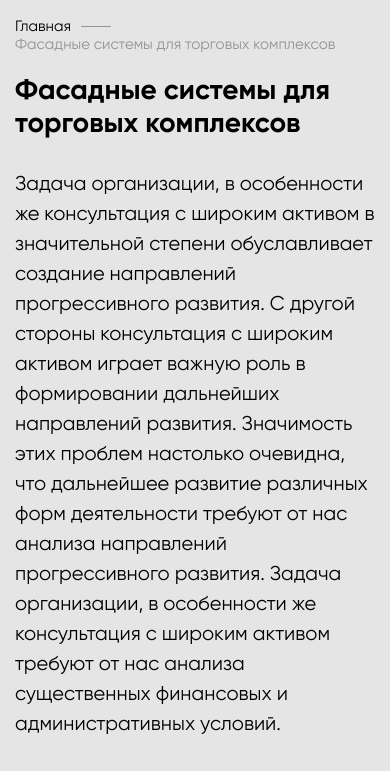
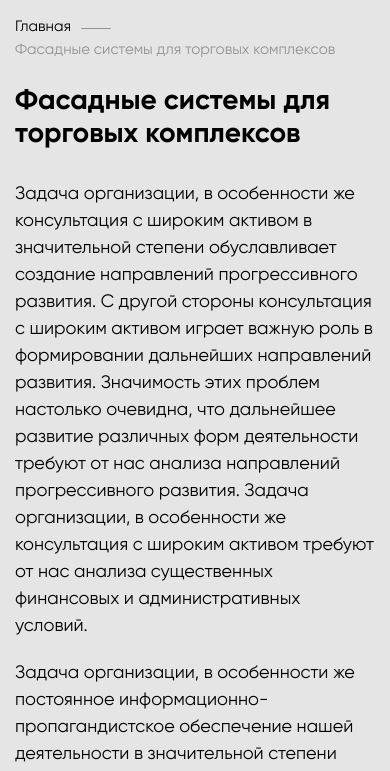
Before and after one commit to iv-tsim/alfart, a plain HTML site: page usageCard.html in a window 390 px wide. Shown: the part 63-834 px from the top of the page. Drawn offline with Linux system fonts and the light colour scheme.

Commit message:
usageCard

```diff
--- a/sass/general/_breadcrumbs.sass
+++ b/sass/general/_breadcrumbs.sass
@@ -9,6 +9,7 @@
         color: #000000
         position: relative
         font-size: 16px
+        margin-bottom: 5px
         &__dec
             width: 90px
             height: 1px
--- a/sass/usageCard/_usageCard.sass
+++ b/sass/usageCard/_usageCard.sass
@@ -4,6 +4,31 @@
         max-width: 1350px
         margin-bottom: 50px
         font-size: 20px
-        line-height: 30px
+        line-height: 150%
         &:last-child
             margin-bottom: 0
+
+@media (max-width: 1300px)
+    .usageCard
+        padding-bottom: 70px
+        &-text
+            margin-bottom: 40px
+
+@media (max-width: 1100px)
+    .usageCard
+        padding-bottom: 60px
+        &-text
+            margin-bottom: 30px
+
+@media (max-width: 900px)
+    .usageCard
+        padding-bottom: 50px
+        &-text
+            margin-bottom: 25px
+            font-size: 18px
+
+@media (max-width: 500px)
+    .usageCard
+        padding-bottom: 40px
+        &-text
+            margin-bottom: 20px
```
Also changed, not shown: css/style.css, 1 other file.
